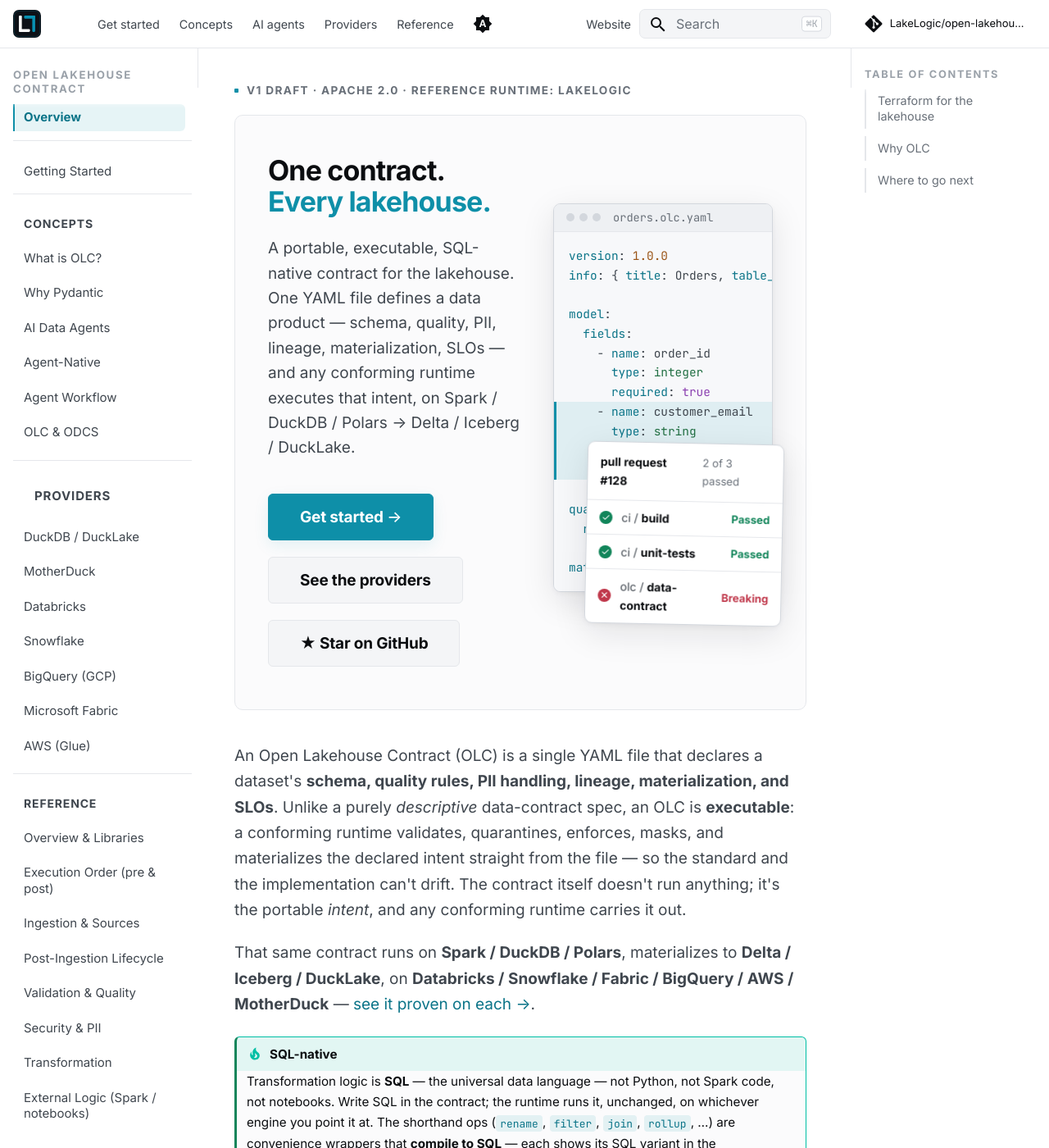
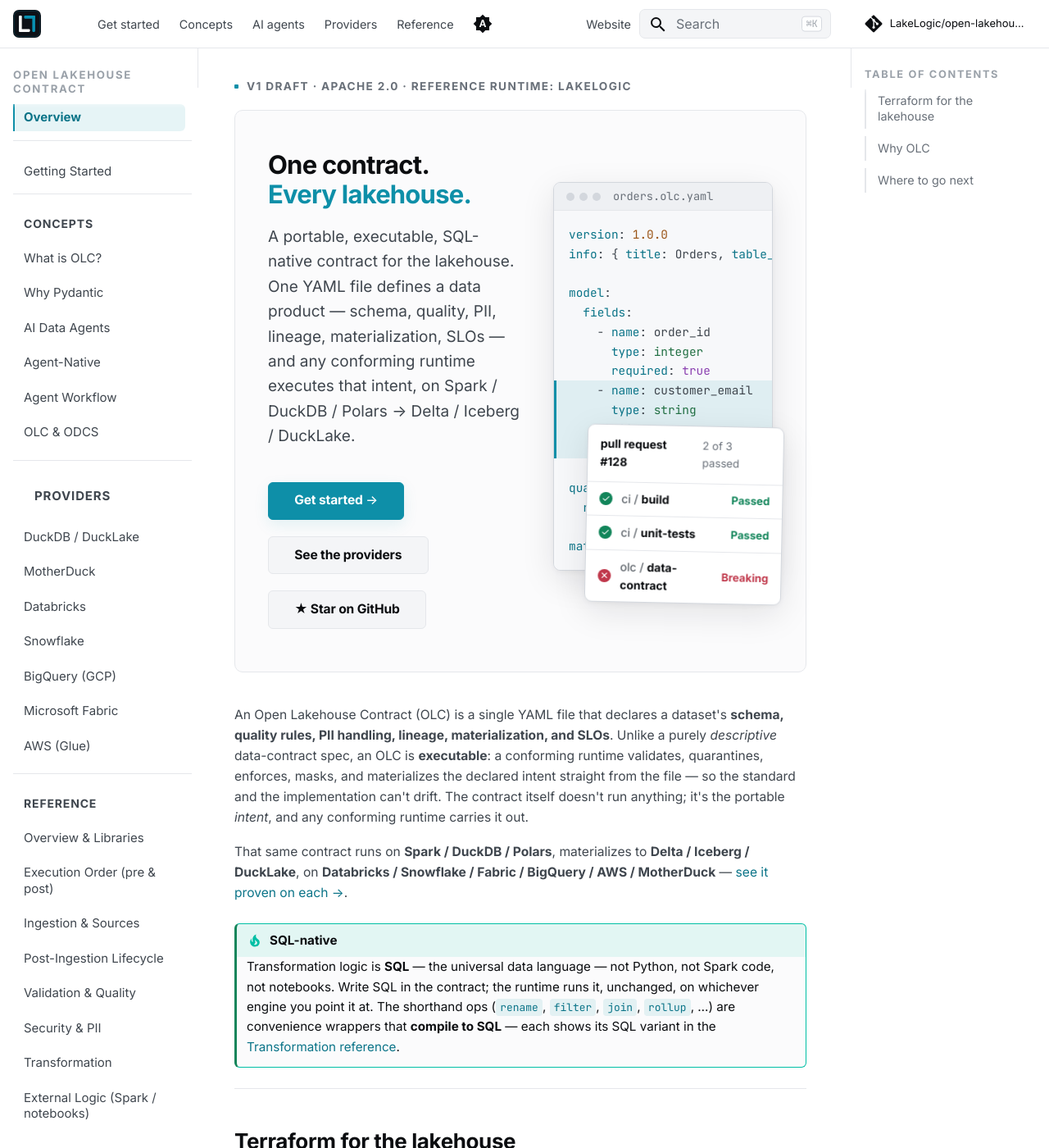
Before and after one commit to LakeLogic/open-lakehouse-contract, an MkDocs documentation site: the page built from docs/index.md, in a window 1280 px wide and 1400 px high. Shown: the whole window at 82% size. Built offline with MkDocs 1.6.1 and Material for MkDocs 9.7.7, drawn with Linux system fonts in a browser that asks for light colours; comment, search, counter and statistics services are not loaded.

Commit message:
docs(readme): update description and enhance banner layout for clarity style: adjust footer spacing and typography for improved readability build: increment extra.css version for style updates feat: add new banner image for README

```diff
--- a/docs/stylesheets/extra.css
+++ b/docs/stylesheets/extra.css
@@ -862,8 +862,8 @@
 .ll-footer__grid {
   display: grid;
   grid-template-columns: repeat(3, 1fr);
-  gap: 1rem 2rem;
-  padding: 2.5rem 1rem;
+  gap: 0.25rem 2rem;
+  padding: 1.35rem 1rem;
   max-width: 960px;
   margin: 0 auto;
 }
@@ -882,7 +882,7 @@
   font-weight: 500;
   color: var(--ll-text-secondary) !important;
   text-decoration: none !important;
-  padding: 0.4rem 0;
+  padding: 0.2rem 0;
   transition: color 0.15s;
 }
 
@@ -901,7 +901,7 @@
 
 .ll-footer__bottom {
   border-top: 1px solid var(--ll-border);
-  padding: 1rem;
+  padding: 0.7rem 1rem;
   text-align: center;
   background: var(--ll-bg);
 }
@@ -1299,13 +1299,13 @@
   max-width: none;
 }
 
-/* Airier typography/spacing (Snowflake: 48px/700 h1, ~96px section gaps, 16/1.6 body) */
-.md-typeset { font-size: 0.95rem; line-height: 1.65; }
-.md-typeset h1 { font-size: 2.55rem; font-weight: 720; line-height: 1.12; letter-spacing: -0.025em; margin: 0 0 1.3rem; }
-.md-content .md-typeset h1.hero-title { font-size: 1.7rem; line-height: 1.14; margin: 0 0 1.1rem; }   /* hero: 2 clean lines (root is 24px here) */
-.md-typeset h2 { font-size: 1.65rem; font-weight: 680; margin: 3.2rem 0 1rem; letter-spacing: -0.015em; }
-.md-typeset h3 { font-size: 1.2rem; font-weight: 640; margin: 2.2rem 0 0.7rem; }
-.md-typeset p { margin: 0 0 1.05rem; }
+/* Compact, dense typography (DuckLake-docs-like: ~15px body, tighter headings & gaps) */
+.md-typeset { font-size: 0.78rem; line-height: 1.6; }
+.md-typeset h1 { font-size: 1.85rem; font-weight: 720; line-height: 1.12; letter-spacing: -0.025em; margin: 0 0 1rem; }
+.md-content .md-typeset h1.hero-title { font-size: 1.55rem; line-height: 1.14; margin: 0 0 1rem; }   /* hero: 2 clean lines (root is 24px here) */
+.md-typeset h2 { font-size: 1.3rem; font-weight: 680; margin: 2.3rem 0 0.8rem; letter-spacing: -0.015em; }
+.md-typeset h3 { font-size: 1.05rem; font-weight: 640; margin: 1.7rem 0 0.55rem; }
+.md-typeset p { margin: 0 0 0.9rem; }
 
 /* Premium hairline dividers between top-level sidebar groups (Snowflake-style) */
 .md-sidebar--primary .md-nav--primary > .md-nav__list > .md-nav__item + .md-nav__item {
--- a/mkdocs.yml
+++ b/mkdocs.yml
@@ -118,7 +118,7 @@
   - tables
 
 extra_css:
-  - stylesheets/extra.css?v=3
+  - stylesheets/extra.css?v=4
 
 extra_javascript:
   - javascripts/theme-switcher.js
```
Also changed, not shown: README.md (+2 -2 lines), OLC README Banner-selection.png (added), assets/banner.svg.
